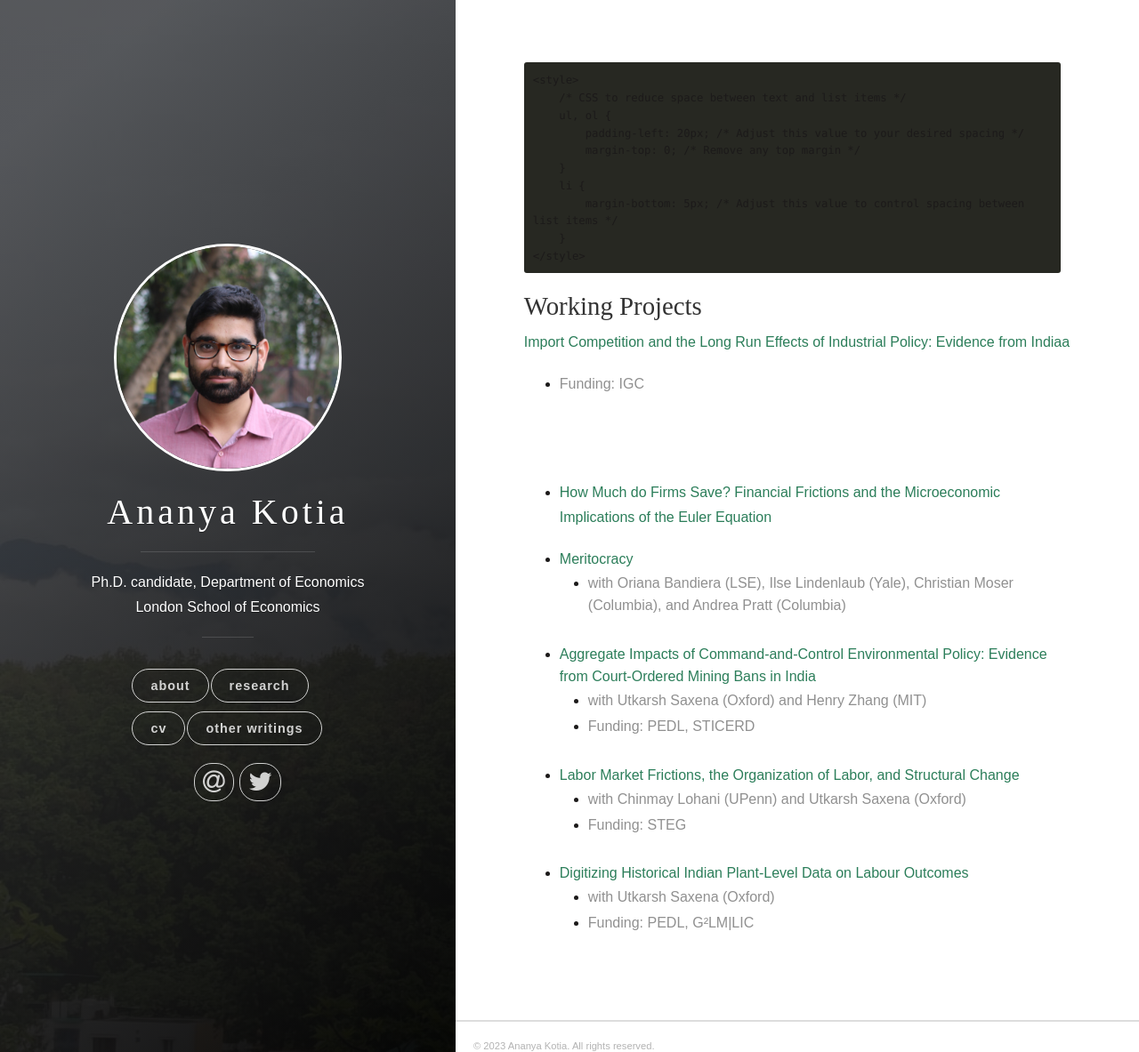
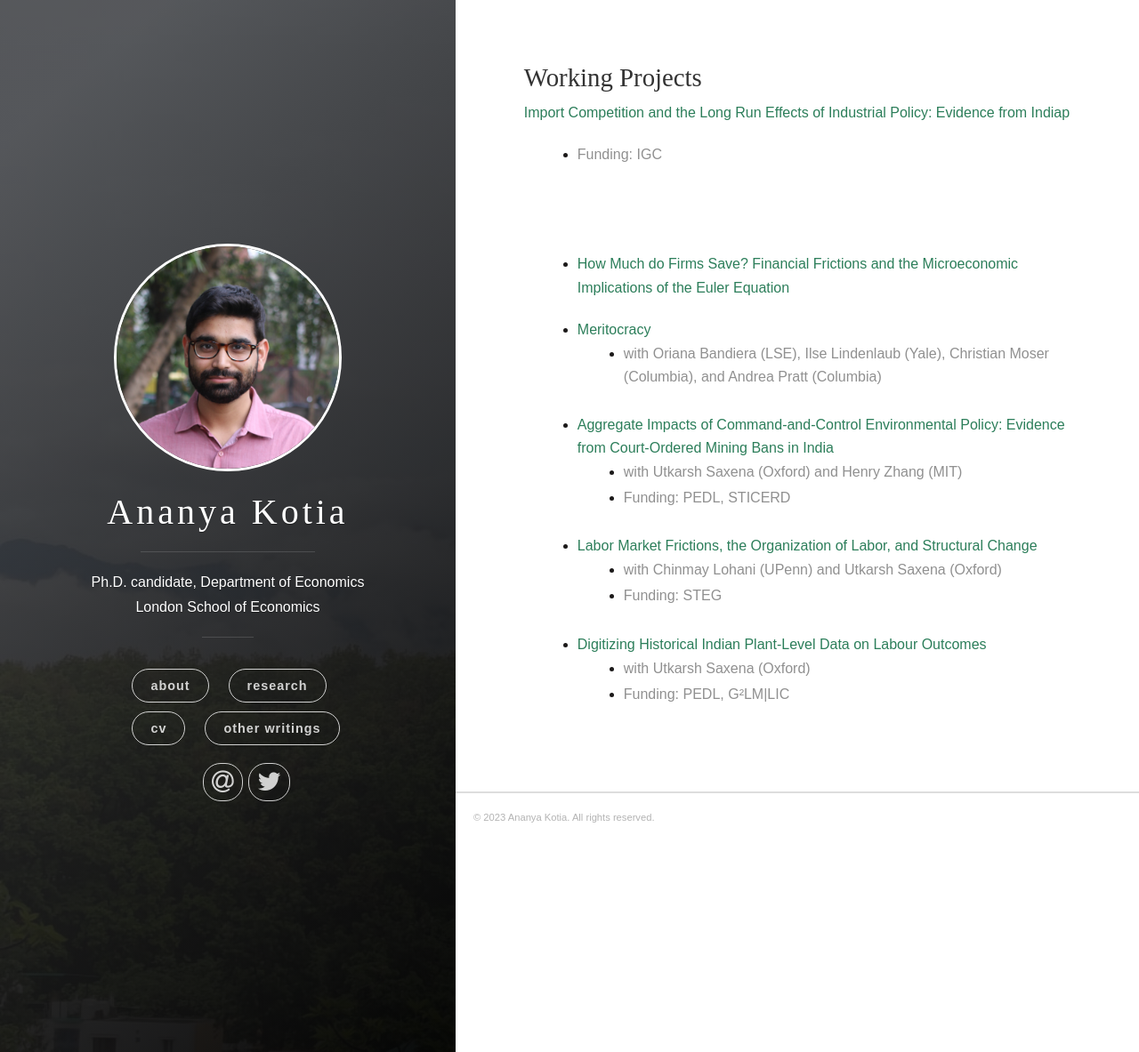
Before and after one commit to ananyakotia/ananyakotia.github.io, a Jekyll site: the page built from _posts/2018-06-13-research.markdown, in a window 1280 px wide and 1183 px high. Shown: the whole window at 89% size. Built offline with Jekyll 4.4.1, drawn with Linux system fonts in a browser that asks for light colours; nearby versions of some CDN libraries; some web fonts are replaced; a style sheet for code colours, icons or effects is not loaded.

Commit message:
Update 2018-06-13-research.markdown

```diff
--- a/_posts/2018-06-13-research.markdown
+++ b/_posts/2018-06-13-research.markdown
@@ -3,21 +3,22 @@ title:  ""
 categories: [jekyll]
 tags: [jekyll]
 ---
-    <style>
-        /* CSS to reduce space between text and list items */
-        ul, ol {
-            padding-left: 20px; /* Adjust this value to your desired spacing */
-            margin-top: 0; /* Remove any top margin */
-        }
-        li {
-            margin-bottom: 5px; /* Adjust this value to control spacing between list items */
-        }
-    </style>
+
+<style>
+    /* CSS to reduce space between text and list items */
+    ul, ol {
+        padding-left: 20px; /* Adjust this value to your desired spacing */
+        margin-top: 0; /* Remove any top margin */
+    }
+    li {
+        margin-bottom: 5px; /* Adjust this value to control spacing between list items */
+    }
+</style>
 
 
 ### Working Projects
 
-<a href= "" style="color:#2c7e5a;font-weight: 500;">Import Competition and the Long Run Effects of Industrial Policy: Evidence from Indiaa</a>
+<a href= "" style="color:#2c7e5a;font-weight: 500;">Import Competition and the Long Run Effects of Industrial Policy: Evidence from Indiap</a>
 <ul>
   <li><a style="color:#909090;font-weight: 100;"> Funding: IGC </a> </li>
 </ul>
```
